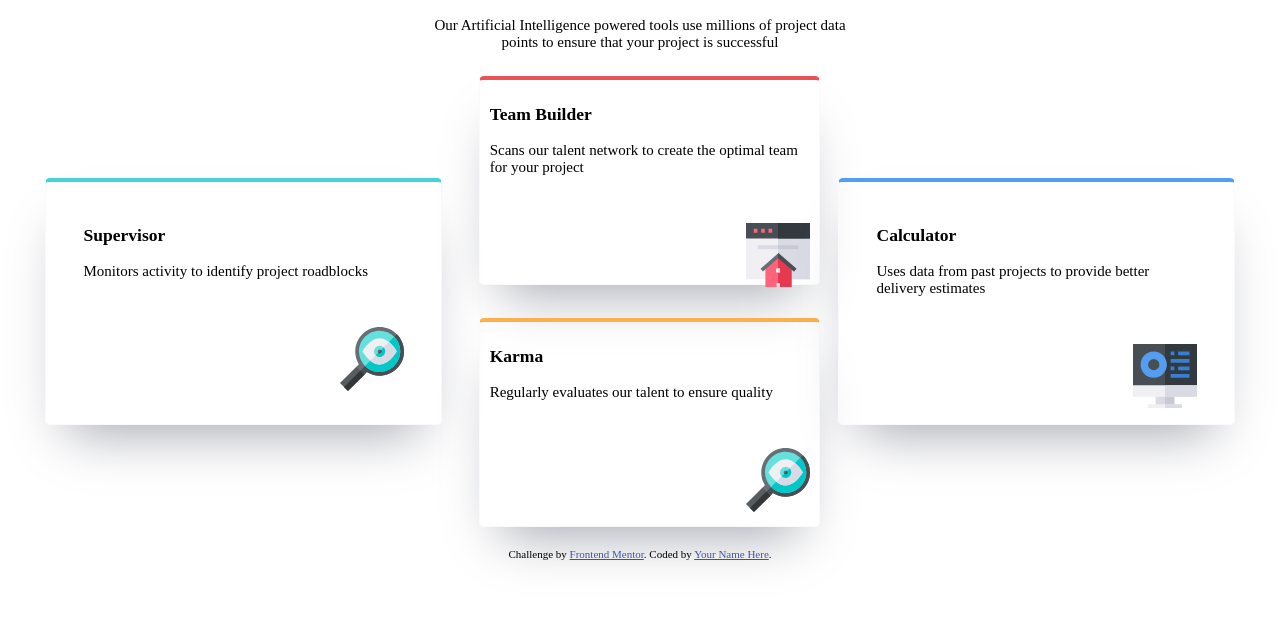
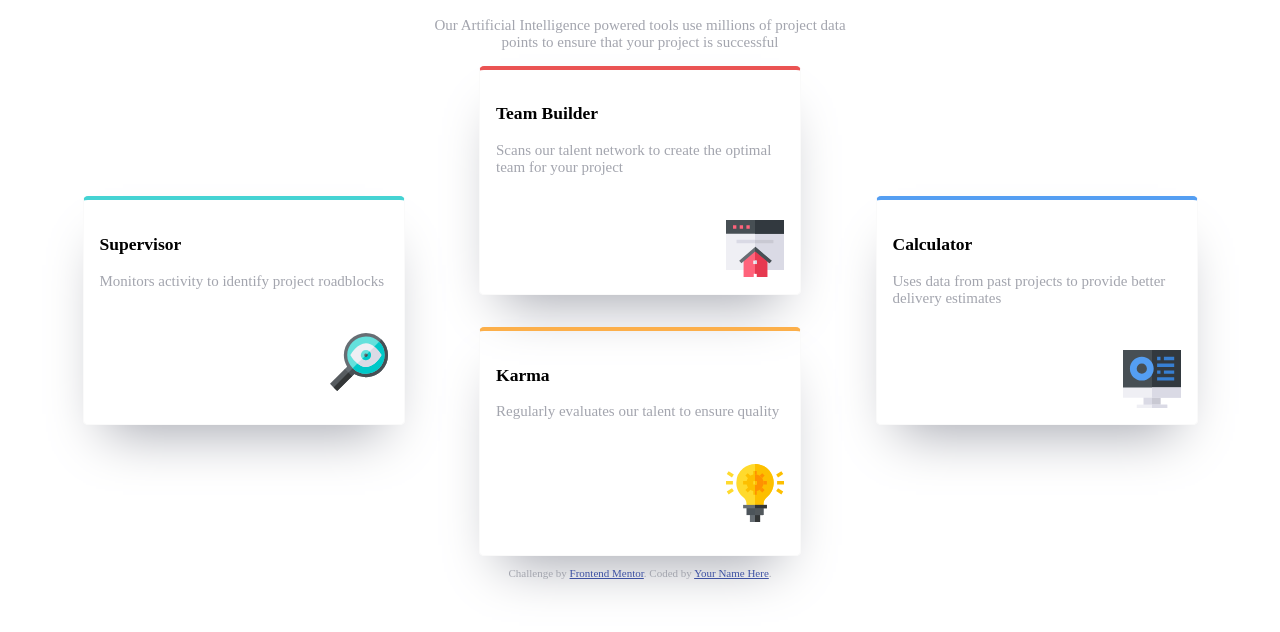
Before and after one commit to craigdennis/frontend-mentor, a plain HTML site: page four-card-feature-section-master/index.html in a window 1280 px wide. Shown: the part 102-734 px from the top of the page. Drawn offline with Linux system fonts and the light colour scheme.

Commit message:
flexbox
layout of cards is done

```diff
--- a/four-card-feature-section-master/index.html
+++ b/four-card-feature-section-master/index.html
@@ -46,7 +46,7 @@
         <div class="feature-card feature-card-top-orange">
           <h3>Karma</h3>
           <p>Regularly evaluates our talent to ensure quality</p>
-          <img src="images/icon-supervisor.svg" class="img" alt="" />
+          <img src="images/icon-karma.svg" class="img" alt="" />
         </div>
       </div>
 
--- a/four-card-feature-section-master/styles.css
+++ b/four-card-feature-section-master/styles.css
@@ -1,5 +1,10 @@
 body {
   font-size: 15px;
+
+}
+
+p {
+  color: hsl(229, 6%, 66%);
 }
 
 
@@ -18,22 +23,23 @@ body {
 .feature-card {
     border: 1px solid hsl(0, 0%, 98%);
     border-radius: 5px;
-    width: 20rem;
+    width: 18rem;
     height: 12rem;
     box-shadow: 0px 29px 52px -22px hsl(229, 6%, 66%);
-    margin: 3% auto;
-    padding: 2% 3%;
+    margin: auto;
+    padding: 1rem;
 
 }
 .flex-column {
   flex-direction: column;
-  ;
 
 }
 
 .feature-card-top-red {
   border-top: 4px solid hsl(0, 78%, 62%);
   margin-bottom: 10%;
+
+
 }
 
 .feature-card-top-cyan {
```
